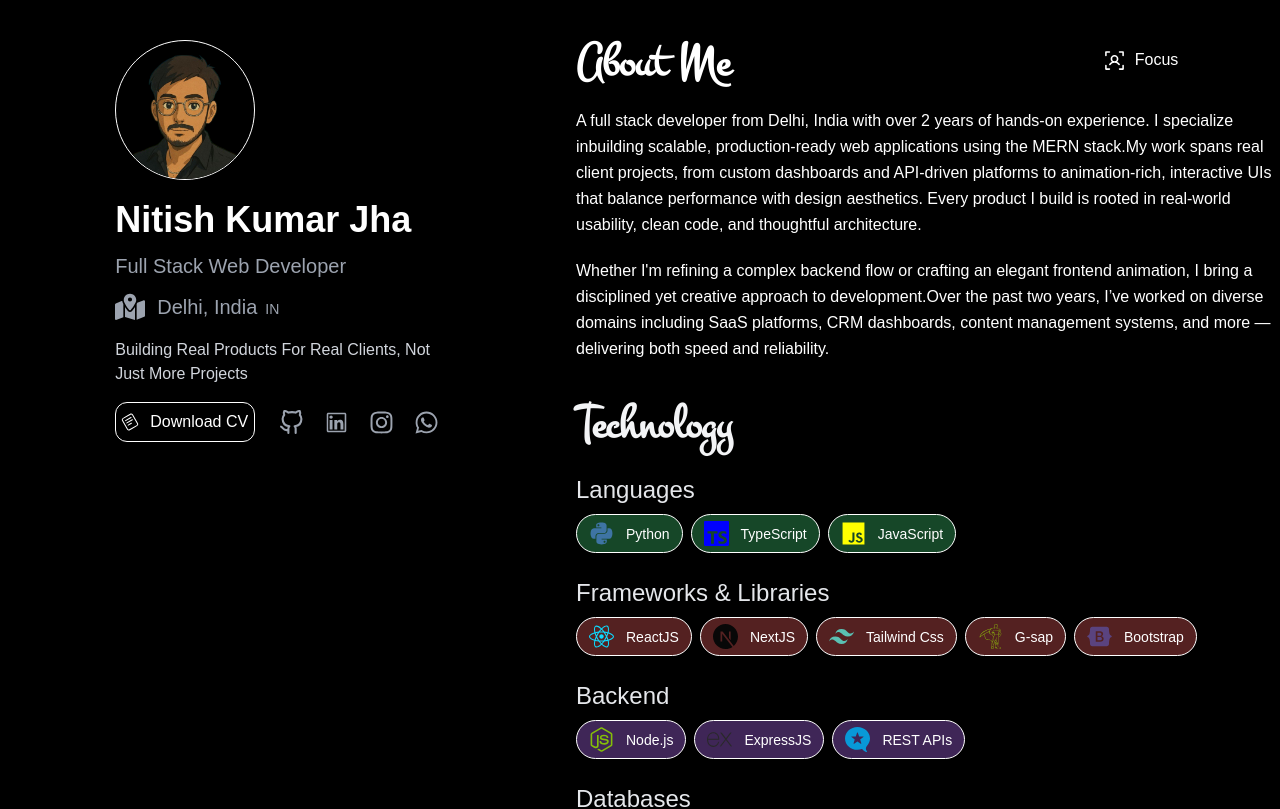
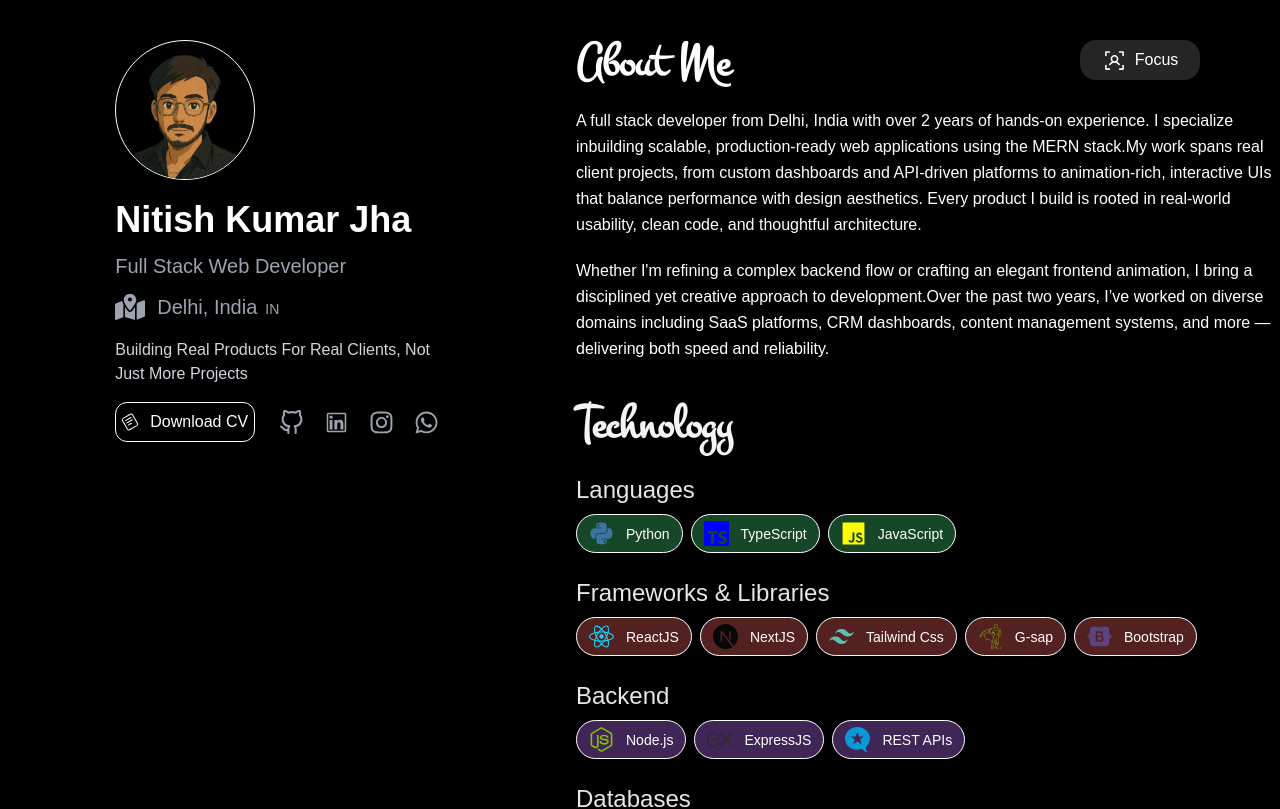
Before and after one commit to Nitishjhaa/next_port, a Next.js app: page / in a window 1280 px wide. Shown: the top 809 px of the page. Built offline with nearby package versions, Linux system fonts and the light colour scheme.

Commit message:
updated my portfolio

```diff
--- a/src/app/components/About.jsx
+++ b/src/app/components/About.jsx
@@ -2,7 +2,7 @@ import React from 'react'
 
 const About = ({ isFocused }) => {
     return (
-        <div className='w-full h-full my-10 max-md:-mt-40'>
+        <div className='w-full h-full my-10 max-md:-mt-70'>
             <h1 className='text-5xl font-bold montez inline-block'>
                 About Me
             </h1>
--- a/src/app/components/Focus.jsx
+++ b/src/app/components/Focus.jsx
@@ -10,7 +10,7 @@ const Focus = ({ isFocused, setIsFocused }) => {
             animate={{ x: 0, opacity: 1 }}
             transition={{ duration: 0.8, ease: "easeOut" }}
             onClick={() => setIsFocused(!isFocused)}
-            className="absolute w-30 rounded-2xl h-10 right-20 top-10 overflow-hidden z-[99999] bg-black cursor-pointer active:scale-90">
+            className="absolute w-30 rounded-2xl h-10 right-20 top-10 overflow-hidden z-[99999] bg-[#262626] hover:bg-[#565656] cursor-pointer active:scale-90">
             <div className="flex justify-center gap-2 items-center h-10 text-white">
                 <PiUserFocus size={25} />
                 <span className="text-base">Focus</span>
--- a/src/app/page.js
+++ b/src/app/page.js
@@ -32,7 +32,7 @@ export default function Home() {
           transition={{ duration: 0.8, ease: "easeOut" }}
           className="w-[45vw] max-md:w-[100vw] h-screen fixed max-md:relative top-0 left-0"
         >
-          <div className="h-screen w-[60%] mx-auto max-md:w-[80%]">
+          <div className="h-screen w-[60%] mx-auto max-md:w-[90%]">
             <div className="border mt-10 w-35 h-35 rounded-full overflow-hidden">
               <img src="/images/pic.png" className="scale-125 ml-2" alt="nitish_img" />
             </div>
```
